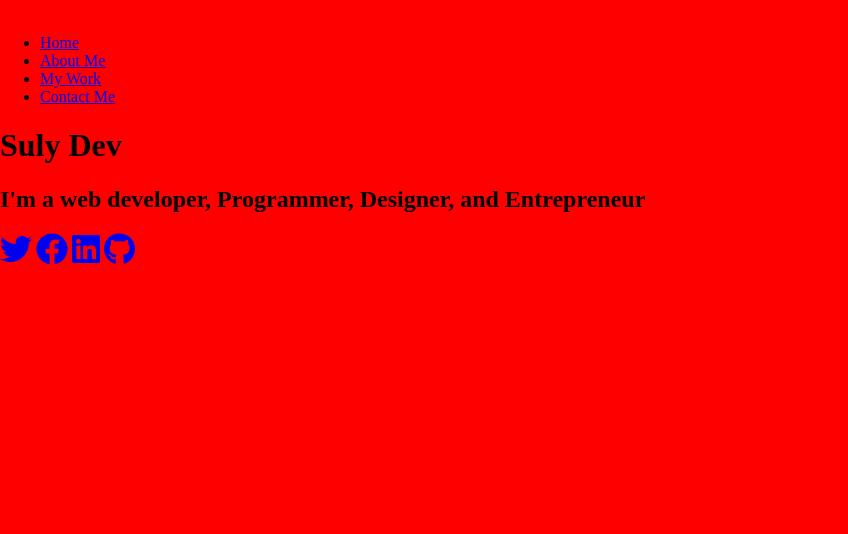
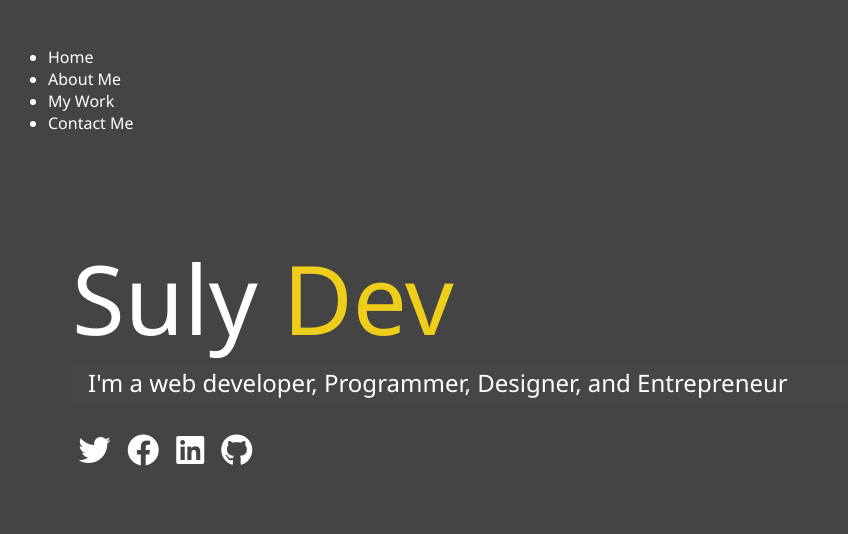
Before and after one commit to Sulaymon333/lut-software-dev-courses, a website: page dist/index.html in a window 1280 px wide. Shown: the whole page, without its empty margins (0-848 px from the left). Drawn offline with Linux system fonts and the light colour scheme.

Commit message:
added img assets and styles

```diff
--- a/scss/main.scss
+++ b/scss/main.scss
@@ -1,8 +1,82 @@
+// variables
+$primary-color: #444;
+$secondary-color: #eece1a;
+$background-opacity: 0.9;
+$show-home-img: true;
+$home-image: url();
+@mixin easeOut {
+    transition: all 0.5s ease-out;
+}
+
+// resets
+* {
+    box-sizing: border-box;
+}
 body {
     padding: 0;
-    margin: 0;
-    box-sizing: border-box;
-    background: red;
+    height: 100%;
+    color: #fff;
+    background: $primary-color;
+    font-family: 'Segoe UI', Tahoma, Geneva, Verdana, sans-serif;
 }
 
-$font-size: 16px;
+h1,
+h2,
+h3 {
+    font-weight: normal;
+    margin: 0;
+    font-weight: 400;
+}
+
+a {
+    text-decoration: none;
+    color: #fff;
+}
+
+// headere section
+header {
+    position: fixed;
+    z-index: 2;
+    width: 100%;
+}
+
+.hero-text {
+    h1 {
+        font-size: 6rem;
+    }
+    h2 {
+        margin-bottom: 2rem;
+        padding: 0.2rem 1rem;
+        background: rgba(lighten($primary-color, 2), 0.5);
+    }
+
+    &-secondary {
+        color: $secondary-color;
+    }
+}
+
+// main section
+main {
+    padding: 4rem;
+    height: 100%;
+
+    .icons {
+        margin-top: 1rem;
+
+        a {
+            padding: 0.4rem;
+
+            &:hover {
+                color: $secondary-color;
+                @include easeOut;
+            }
+        }
+    }
+
+    &#home {
+        overflow: hidden;
+        h1 {
+            margin-top: 20vh;
+        }
+    }
+}
```
Also changed, not shown: dist/css/main.css, dist/index.html, img/background.jpg (added), img/portrait.jpg (added), img/portrait_small.jpg (added), img/projects/project1.jpg (added), img/projects/project2.jpg (added), img/projects/project3.jpg (added), img/projects/project4.jpg (added), img/projects/project5.jpg (added).
